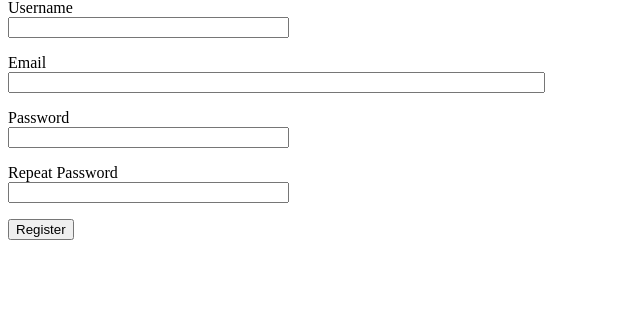
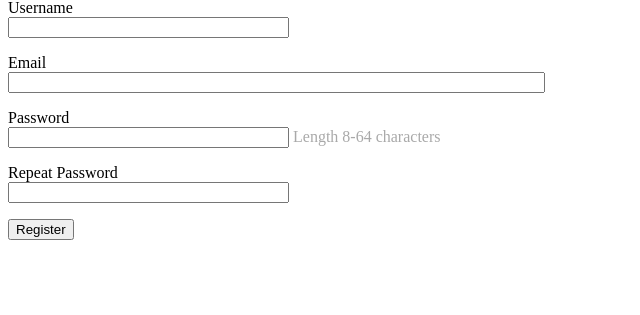
Before and after one commit to onewordFOURWORDS/Software-Engineering-Course-Project, a Flask app: page /register in a window 1280 px wide. Shown: the part 195-510 px from the top of the page, without its empty margins (0-640 px from the left). Run offline with Flask 2, Linux system fonts and the light colour scheme.

Commit message:
Added password requirments

```diff
--- a/app/forms.py
+++ b/app/forms.py
@@ -12,6 +12,7 @@ from wtforms.validators import (
     DataRequired,
     Email,
     EqualTo,
+    Length,
 )  # dont worry if pycharm gives a warning here
 from app.models import User
 
@@ -33,7 +34,9 @@ class TeamCreation(FlaskForm):
 class RegistrationForm(FlaskForm):
     username = StringField("Username", validators=[DataRequired()])
     email = StringField("Email", validators=[DataRequired(), Email()])
-    password = PasswordField("Password", validators=[DataRequired()])
+    password = PasswordField(
+        "Password", validators=[DataRequired(), Length(min=8, max=64)]
+    )
     password2 = PasswordField(
         "Repeat Password", validators=[DataRequired(), EqualTo("password")]
     )
@@ -60,12 +63,15 @@ class TournamentCreationForm(FlaskForm):
 
 
 class ResetPasswordRequestForm(FlaskForm):
-    email = StringField('Email', validators=[DataRequired(), Email()])
-    submit = SubmitField('Request Password Reset')
+    email = StringField("Email", validators=[DataRequired(), Email()])
+    submit = SubmitField("Request Password Reset")
 
 
 class ResetPasswordForm(FlaskForm):
-    password = PasswordField('Password', validators=[DataRequired()])
+    password = PasswordField(
+        "Password", validators=[DataRequired(), Length(min=8, max=64)]
+    )
     password2 = PasswordField(
-        'Repeat Password', validators=[DataRequired(), EqualTo('password')])
-    submit = SubmitField('Request Password Reset')
+        "Repeat Password", validators=[DataRequired(), EqualTo("password")]
+    )
+    submit = SubmitField("Request Password Reset")
--- a/app/templates/register.html
+++ b/app/templates/register.html
@@ -20,7 +20,7 @@
     </p>
     <p>
         {{ form.password.label }}<br>
-            {{ form.password(size=32) }}<br>
+        {{ form.password(size=32) }} <span style="color: darkgray;">Length 8-64 characters</span><br>
         {% for error in form.password.errors %}
         <span style="color: red;">[{{ error }}]</span>
         {% endfor %}
--- a/app/templates/reset_password.html
+++ b/app/templates/reset_password.html
@@ -6,7 +6,7 @@
     {{ form.hidden_tag() }}
     <p>
         {{ form.password.label }}<br>
-            {{ form.password(size=32) }}<br>
+        {{ form.password(size=32) }}<br> <span style="color: darkgray;">Length 8-64 characters</span><br>
         {% for error in form.password.errors %}
         <span style="color: red;">[{{ error }}]</span>
         {% endfor %}
```
Lines whose indentation alone changed are shown as unchanged.
